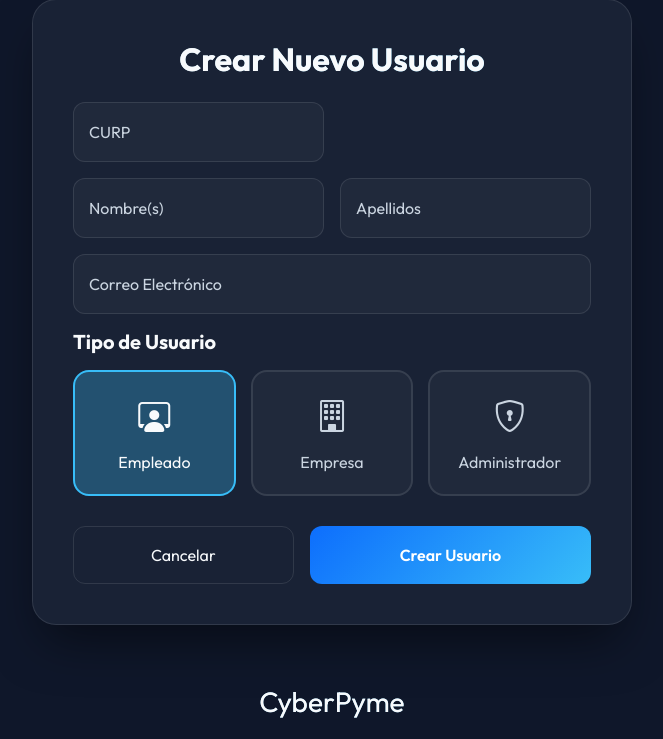
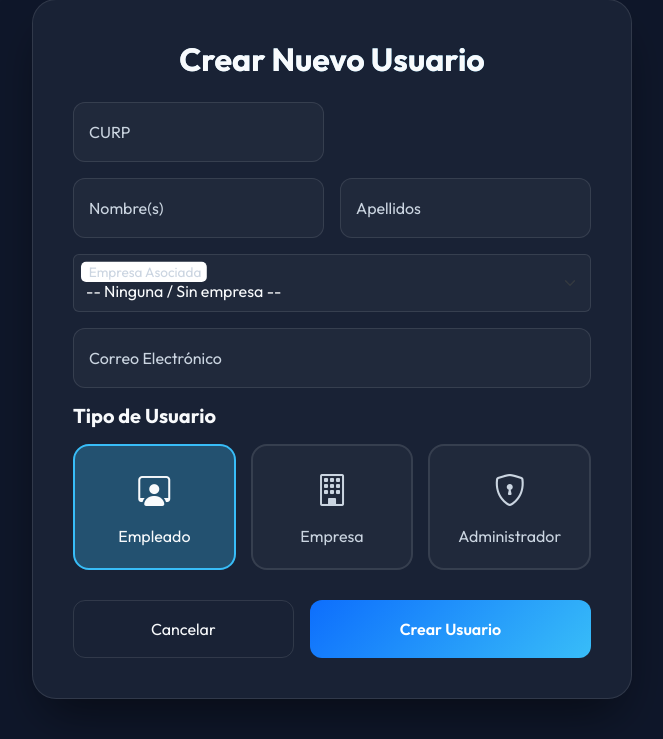
Before and after one commit to Richis1/CiberPyme, a Django app: page /crear-usuario/ in a window 1280 px wide. Shown: the part 149-888 px from the top of the page, without its empty margins (308-971 px from the left). Run offline with Django 5.2, Linux system fonts and the light colour scheme; the visitor is signed in with stand-in values (Sample User, id 1); data comes from the database, SQL or seed files in the repository; some libraries are stand-ins or nearby versions.

Commit message:
feat: opcion de asignar empresa al crear empleado

```diff
--- a/principal/views.py
+++ b/principal/views.py
@@ -369,8 +369,16 @@ def crear_usuario(request):
             user.last_name = last_name if role not in ('empleado', 'admin') else ''
             user.save()
 
-            if curp and role == 'empleado':
-                user.perfil.curp = curp
+            if role == 'empleado':
+                if curp:
+                    user.perfil.curp = curp
+                empresa_id = request.POST.get('empresa')
+                if empresa_id:
+                    try:
+                        empresa_user = User.objects.get(id=empresa_id, groups__name='Empresas')
+                        user.perfil.empresa = empresa_user
+                    except User.DoesNotExist:
+                        pass
                 user.perfil.save()
 
             from django.contrib.auth.models import Group
@@ -428,7 +436,9 @@ def crear_usuario(request):
 
             return redirect('admin_dashboard')
 
-    return render(request, 'principal/crear_usuario.html')
+    empresas = User.objects.filter(groups__name='Empresas').order_by('first_name', 'username')
+    return render(request, 'principal/crear_usuario.html', {'empresas': empresas})
+
 @staff_member_required
 def lista_usuarios(request):
     usuarios = User.objects.all().order_by('-date_joined')
--- a/templates/principal/crear_usuario.html
+++ b/templates/principal/crear_usuario.html
@@ -46,6 +46,16 @@
                         <label for="id_last_name" id="label_last_name">Apellido</label>
                     </div>
                 </div>
+            </div>
+
+            <div class="form-floating mb-3" id="div_empresa">
+                <select name="empresa" id="id_empresa" class="form-select" style="background-color: var(--bg-input); color: var(--text);">
+                    <option value="">-- Ninguna / Sin empresa --</option>
+                    {% for empresa in empresas %}
+                        <option value="{{ empresa.id }}">{{ empresa.first_name }} ({{ empresa.username }})</option>
+                    {% endfor %}
+                </select>
+                <label for="id_empresa">Empresa Asociada</label>
             </div>
 
             <div class="form-floating mb-3">
@@ -108,6 +118,7 @@
         const divUsername = document.getElementById('div_username');
         const divLastName = document.getElementById('div_last_name');
         const divPassword = document.getElementById('div_password');
+        const divEmpresa = document.getElementById('div_empresa');
 
         const labelFirstName = document.getElementById('label_first_name');
         const inputFirstName = document.getElementById('id_first_name');
@@ -119,11 +130,27 @@
         const inputPassword = document.getElementById('id_password');
 
         function updateLabels() {
-            if (roleEmpresa.checked || (roleAdmin && roleAdmin.checked)) {
+            if (roleEmpleado.checked) {
+                divCurp.style.display = 'block';
+                divUsername.style.display = 'none';
+                divLastName.style.display = 'block';
+                divPassword.style.display = 'none';
+                if (divEmpresa) divEmpresa.style.display = 'block';
+
+                labelFirstName.textContent = 'Nombre(s)';
+                inputFirstName.placeholder = 'Nombre(s)';
+                labelLastName.textContent = 'Apellidos';
+                inputLastName.placeholder = 'Apellidos';
+
+                inputCurp.required = true;
+                inputUsername.required = false;
+                inputPassword.required = false;
+            } else {
                 divCurp.style.display = 'none';
                 divUsername.style.display = 'block';
                 divLastName.style.display = 'block';
                 divPassword.style.display = 'block';
+                if (divEmpresa) divEmpresa.style.display = 'none';
 
                 if (roleEmpresa.checked) {
                     labelFirstName.textContent = 'Nombre de la Empresa';
@@ -140,20 +167,6 @@
                 inputCurp.required = false;
                 inputUsername.required = true;
                 inputPassword.required = true;
-            } else {
-                divCurp.style.display = 'block';
-                divUsername.style.display = 'none';
-                divLastName.style.display = 'block';
-                divPassword.style.display = 'none';
-
-                labelFirstName.textContent = 'Nombre(s)';
-                inputFirstName.placeholder = 'Nombre(s)';
-                labelLastName.textContent = 'Apellidos';
-                inputLastName.placeholder = 'Apellidos';
-
-                inputCurp.required = true;
-                inputUsername.required = false;
-                inputPassword.required = false;
             }
         }
 
```
